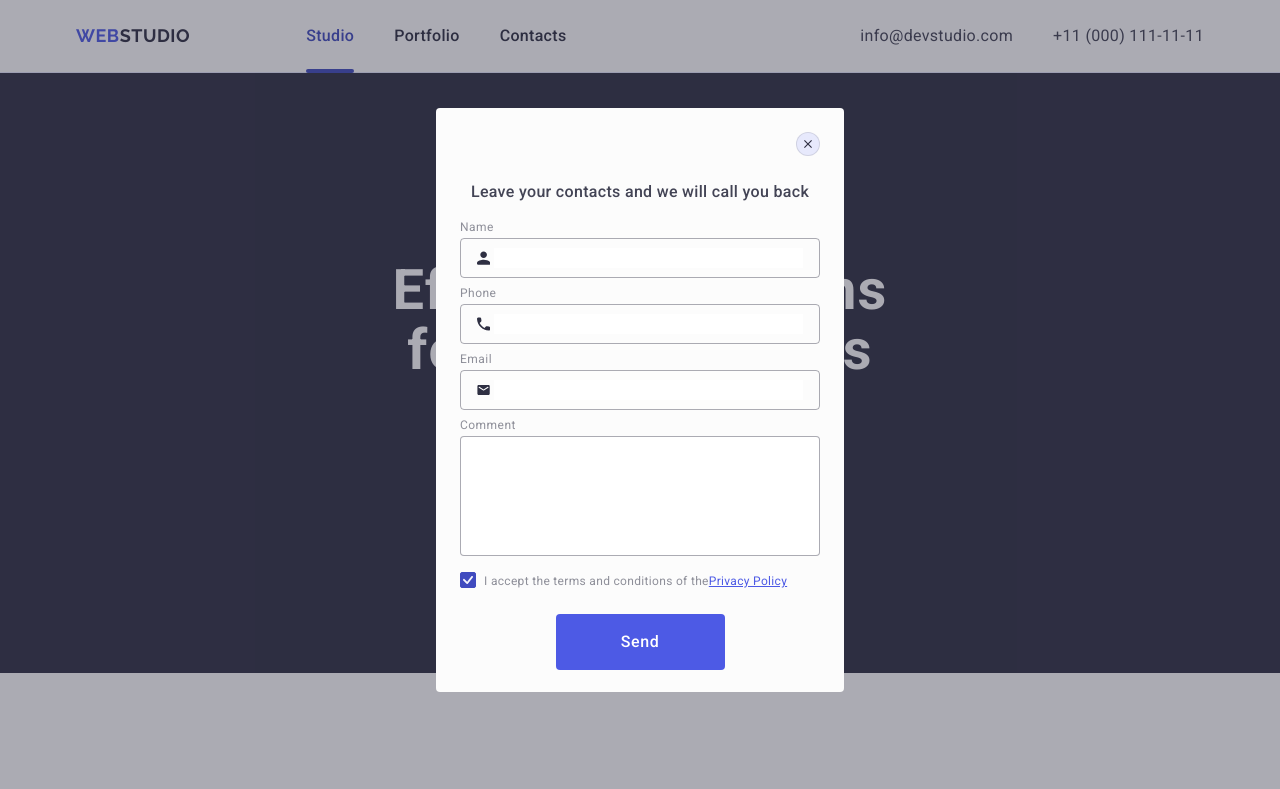
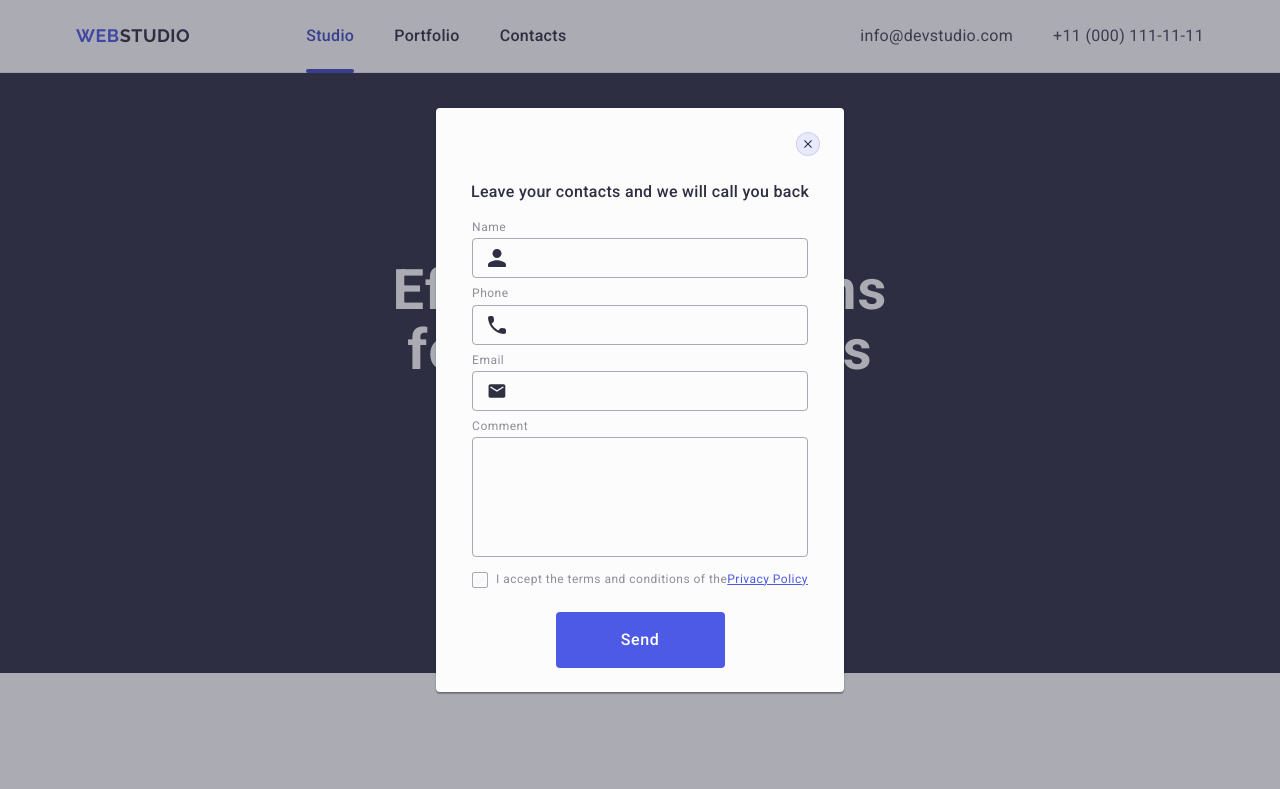
Before and after one commit to caglaakin/goit-markup-hw-05, a plain HTML site: page index.html in a window 1280 px wide. Shown: the top 789 px of the page. Drawn offline with nearby package versions, Linux system fonts and the light colour scheme; a web font is replaced by a local one.

Commit message:
feat: edited

```diff
--- a/css/styles.css
+++ b/css/styles.css
@@ -534,16 +534,17 @@ button.order-button:focus {
     height: 40px;
     color: white;
     font-size: 12px;
-    line-height: 1.5;
+    line-height: 2;
     letter-spacing: 0.04em;
-    padding: 8px 16px;
+    padding-left: 16px;
     outline: none;
+    box-shadow: 0px 4px 4px rgba(0, 0, 0, 0.15);
 }
 
 .footer-subscribe .subscribe-container button{
     background-color: #4D5AE5;
     color: white;
-    width: 165px;
+    min-width: 165px;
     height: 40px;
     border: none;
     border-radius: 4px;
@@ -551,16 +552,18 @@ button.order-button:focus {
     justify-content: center;
     align-items: center;
     gap: 16px;
+    font-family: "Roboto", sans-serif;
     font-weight: 500;
     font-size: 16px;
     line-height: 1.5;
     letter-spacing: 0.04em;
+    cursor: pointer;
     transition: background-color 250ms cubic-bezier(0.4, 0, 0.2, 1);
 }
 
 .footer-subscribe .subscribe-container button svg {
     width: 24px;
-    height: 20px;
+    height: 24px;
 }
 
 .footer-subscribe .subscribe-container button:hover,
@@ -592,32 +595,41 @@ button.order-button:focus {
 
 .backdrop .modal{
     position: absolute;
-    top: 0;
-    left: 0;
+    top: 50%;
+    left: 50%;
     right: 0;
     bottom: 0;
+    transform: translate(-50%, -50%);
     display: flex;
+    flex-direction: column;
     justify-content: center;
     align-items: center;
+    width: 408px;
+    min-height: 584px;
+    background-color: #FCFCFC;
+    box-shadow: 0px 1px 1px rgba(0, 0, 0, 0.14),
+    0px 1px 3px rgba(0, 0, 0, 0.12),
+    0px 2px 1px rgba(0, 0, 0, 0.2);
+    border-radius: 4px;
+    transition: transform 250ms cubic-bezier(0.4, 0, 0.2, 1);
+    padding: 72px 24px 24px 24px;
 }
 
-.modal .modal-form .paragraph{
+.modal .paragraph{
     font-weight: 500;
-    margin-top: 48px;
+    font-size: 16px;
+    line-height: 1.5;
+    text-align: center;
+    letter-spacing: 0.02em;
+    color: #2E2F42;
     margin-bottom: 16px;
 }
 
 .modal .modal-form{
     position: relative;
-    width: 408px;
-    height: 584px;
-    background-color: #FCFCFC;
-    border-radius: 4px;
-    overflow: hidden;
-    padding: 24px;
 }
 
-.modal .modal-form .close{
+.modal .close-btn{
     display: flex;
     justify-content: center;
     align-items: center;
@@ -627,6 +639,8 @@ button.order-button:focus {
     border-radius: 50%;
     right: 24px;
     top: 24px;
+    padding: 0;
+    cursor: pointer;
     background-color: #E7E9FC;
     border: 1px solid rgba(0, 0, 0, 0.1);
     transition: background-color 250ms cubic-bezier(0.4, 0, 0.2, 1),
@@ -637,56 +651,62 @@ button.order-button:focus {
     width: 8px;
     height: 8px;
     fill: #2E2F42;
+    transition: fill 250ms cubic-bezier(0.4, 0, 0.2, 1);
 }
 
-.modal .modal-form .close:hover,
-.modal .modal-form .close:focus {
+.modal .modal-form .close-btn:hover,
+.modal .modal-form .close-btn:focus {
     background-color: #404BBF;
     border: none;
 }
 
-.modal .modal-form .close:hover svg,
-.modal .modal-form .close:focus svg{
+.modal .modal-form .close-btn:hover svg,
+.modal .modal-form .close-btn:focus svg{
     fill: white;
 }
 
 .modal .modal-form .input-group{
-    display: flex;
-    flex-direction: column;
-    gap: 4px;
     margin-bottom: 8px;
-    margin-top: 8px;
 }
 
-.modal .modal-form .input-group label{
+.modal .modal-form .input-group .input-group-label{
     text-align: left;
     color: #8E8F99;
     font-size: 12px;
-    line-height: 14px;
+    line-height: 1.17;
     letter-spacing: 0.04em;
+    display: block;
+    margin-bottom: 4px;
 }
 
 .modal .modal-form .input-group .input-group-container {
-    border: 1px solid rgba(46, 47, 66, 0.4);
-    width: 360px;
-    height: 40px;
-    border-radius: 4px;
+    position: relative;
     display: flex;
     gap: 4px;
     align-items: center;
-    padding: 8px 16px;
 }
 
 .modal .modal-form .input-group .input-group-container .input-image{
-    width: 14px;
-    height: 14px;
+    width: 18px;
+    height: 24px;
+    position: absolute;
+    left: 16px;
+    top: 50%;
+    transform: translateY(-50%);
+    transition: fill 250ms cubic-bezier(0.4, 0, 0.2, 1);
     fill: #2E2F42;
 }
 
 .modal .modal-form .input-group .input-group-container input{
     border: none;
-    outline: none;
+    outline: transparent;
     width: 100%;
+    height: 40px;
+    border: 1px solid rgba(46, 47, 66, 0.4);
+    border-radius: 4px;
+    background-color: transparent;
+    transition: border-color 250ms cubic-bezier(0.4, 0, 0.2, 1);
+    padding-left: 38px;
 }
 
 .modal .modal-form .input-group .input-group-container:focus-within{
@@ -704,12 +724,20 @@ button.order-button:focus {
 }
 
 .modal .modal-form .input-group .input-group-textarea{
+    width: 100%;
+    font-size: 12px;
+    line-height: 1.17;
+    letter-spacing: 0.04em;
+    color: rgba(46, 47, 66, 0.4);
     resize: none;
     border-radius: 4px;
     border: 1px solid rgba(46, 47, 66, 0.4);
-    outline: none;
+    background-color: transparent;
+    outline: transparent;
     font-size: 12px;
     height: 120px;
+    padding: 8px 16px;
+    transition: border-color 250ms cubic-bezier(0.4, 0, 0.2, 1);
 }
 
 .modal .modal-form .input-group .input-group-textarea:focus-within {
@@ -721,16 +749,18 @@ button.order-button:focus {
     display: flex;
     gap: 8px;
     align-items: center;
-    margin-top: 16px;
+    margin-bottom: 24px;
 }
 
-.check-container label{
+.check-container .input-check-label{
+    font-size: 12px;
+    line-height: 1.17;
+    letter-spacing: 0.04em;
     color: #8E8F99;
-    font-size: 12px;
     display: flex;
 }
 
-.check-container label a{
+.check-container .input-check-label a{
     color: #4D5AE5;
     text-decoration: underline;
 }
@@ -738,13 +768,22 @@ button.order-button:focus {
 .check-container .check-consent{
     width: 16px;
     height: 16px;
-    border: 1px solid #404BBF;
-    background-color: #404BBF;
+    border: 1px solid rgba(46, 47, 66, 0.4);
     border-radius: 2px;
     margin-right: 8px;
-    display: flex;
+    display: inline-flex;
     justify-content: center;
     align-items: center;
+    fill: transparent;
+    transition: background-color 250ms cubic-bezier(0.4, 0, 0.2, 1),
+    border 250ms cubic-bezier(0.4, 0, 0.2, 1),
+    fill 250ms cubic-bezier(0.4, 0, 0.2, 1);
+}
+
+.check-container .input-check:checked .check-consent{
+    border: none;
+    background-color: #404BBF;
+    fill: #F4F4FD;
 }
 
 .button-container{
@@ -754,9 +793,11 @@ button.order-button:focus {
     margin-top: 24px;
 }
 
-.button-container button{
-    width: 169px;
+.button-container .btn-send{
+    display: block;
+    min-width: 169px;
     height: 56px;
+    font-family: "Roboto", sans-serif;
     text-align: center;
     border: none;
     border-radius: 4px;
@@ -764,13 +805,13 @@ button.order-button:focus {
     color: white;
     font-weight: 500;
     font-size: 16px;
-    line-height: 24px;
+    line-height: 1.5;
     letter-spacing: 0.04em;
     cursor: pointer;
     transition: background-color 250ms cubic-bezier(0.4, 0, 0.2, 1);
 }
 
-.button-container button:hover,
-.button-container button:focus{
+.button-container .btn-send:hover,
+.button-container .btn-send:focus{
     background-color: #404BBF;
 }
--- a/index.html
+++ b/index.html
@@ -379,65 +379,67 @@
             </div>
             <div class="footer-subscribe">
                 <p class="paragraph">Subscribe</p>
-                <div class="subscribe-container">
+                <form class="subscribe-container">
+                    <label class="footer-label" for="sub-email"></label>
                     <input type="email" name="sub-email" id="sub-email" placeholder="E-mail"/>
                     <button type="submit" name="sub-button" id="sub-button">Subscribe
                         <svg class="sub-button-svg">
                             <use href="./images/icons.svg#icon-send"></use>
                         </svg>
                     </button>
-                </div>
+                </form>
             </div>
         </div>
     </footer>
 
     <div class="backdrop is-open">
         <div class="modal">
-            <form class="modal-form">
-                <div class="close">
+            <button type="button" class="close-btn">
                 <svg class="modal-close-image">
                     <use href="./images/icons.svg#icon-close"></use>
                 </svg>
-                </div>
+            </button>
             <p class="paragraph">Leave your contacts and we will call you back</p>
+            <form class="modal-form">
                 <div class="input-group">
-                    <label for="username">Name</label>
+                    <label for="user-name" class="input-group-label">Name</label>
                     <div class="input-group-container">
+                        <input type="text" name="user-name" id="user-name" />
                         <svg class="input-image">
                             <use href="./images/icons.svg#icon-person"></use>
                         </svg>
-                        <input type="text" name="username" id="username" />
                     </div>
                 </div>
                 <div class="input-group">
-                    <label for="phone">Phone</label>
+                    <label for="phone" class="input-group-label">Phone</label>
                     <div class="input-group-container">
+                        <input type="tel" name="phone" id="phone" />
                         <svg class="input-image">
                             <use href="./images/icons.svg#icon-phone"></use>
                         </svg>
-                        <input type="tel" name="phone" id="phone" />
                     </div>
                 </div>
                 <div class="input-group">
-                    <label for="email">Email</label>
+                    <label for="email" class="input-group-label">Email</label>
                     <div class="input-group-container">
+                        <input type="email" name="email" id="email" />
                         <svg class="input-image">
                             <use href="./images/icons.svg#icon-email"></use>
                         </svg>
-                        <input type="email" name="email" id="email" />
                     </div>
                 </div>
+
                 <div class="input-group">
-                    <label for="comment">Comment</label>
-                    <textarea class="input-group-textarea" type="text" name="comment" id="comment"
+                    <label for="user-comment" class="input-group-label">Comment</label>
+                    <textarea class="input-group-textarea" name="user-comment" id="user-comment"
                         placeholder="Text input">   </textarea>
                 </div>
 
                 <div class="check-container">
-                    <!--<input type="checkbox" name="check-privacy" id="check-privacy" value="true"/>-->
-                    <label for="check-privacy">
-                        <span class="check-consent">
-                            <svg class="" width="10" height="8">
+                    <input class="input-check visually-hidden" type="checkbox" name="user-privacy" id="user-privacy" value="true"/>
+                    <label for="user-privacy" class="input-check-label">
+                        <span class="check-consent" id="check-privacy">
+                            <svg class="check-consent-svg" width="10" height="8">
                                 <use href="./images/icons.svg#icon-click"></use>
                             </svg>
                         </span>
@@ -446,9 +448,8 @@
                 </div>
 
                 <div class="button-container">
-                    <button type="submit" name="send" id="send">Send</button>
+                    <button class="btn-send" type="submit" name="send" id="send">Send</button>
                 </div>
-
             </form>
         </div>
     </div>
```
Lines whose indentation alone changed are shown as unchanged.
